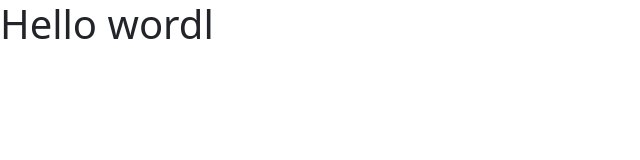
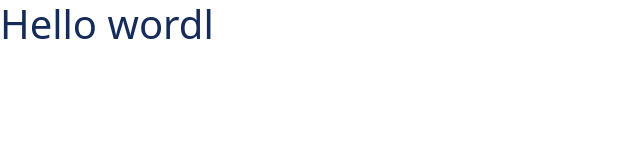
Before and after one commit to rijalBinHusen/first-react-project, a React (Create React App) app: page / in a window 1280 px wide. Shown: the top 160 px of the page, without its empty margins (0-640 px from the left). Built offline with nearby package versions, Linux system fonts and the light colour scheme.

Commit message:
update variable color

```diff
--- a/src/assets/scss/_variables.scss
+++ b/src/assets/scss/_variables.scss
@@ -15,7 +15,7 @@ $gray-500: #adb5bd !default;
 $gray-600: #6c757d !default;
 $gray-700: #495057 !default;
 $gray-800: #343a40 !default;
-$gray-900: #212529 !default;
+$gray-900: #152c5b !default;
 $black:    #000 !default;
 // scss-docs-end gray-color-variables
 
@@ -37,7 +37,7 @@ $grays: (
 
 // scss-docs-start color-variables
 $blue:    #0d6efd !default;
-$indigo:  #6610f2 !default;
+$indigo:  #3252df !default;
 $purple:  #6f42c1 !default;
 $pink:    #d63384 !default;
 $red:     #dc3545 !default;
@@ -67,8 +67,8 @@ $colors: (
 // scss-docs-end colors-map
 
 // scss-docs-start theme-color-variables
-$primary:       $blue !default;
-$secondary:     $gray-600 !default;
+$primary:       $indigo !default;
+$secondary:     $gray-900 !default;
 $success:       $green !default;
 $info:          $cyan !default;
 $warning:       $yellow !default;
```
Also changed, not shown: 1 other file (tests, documents, lock files or other folders).
